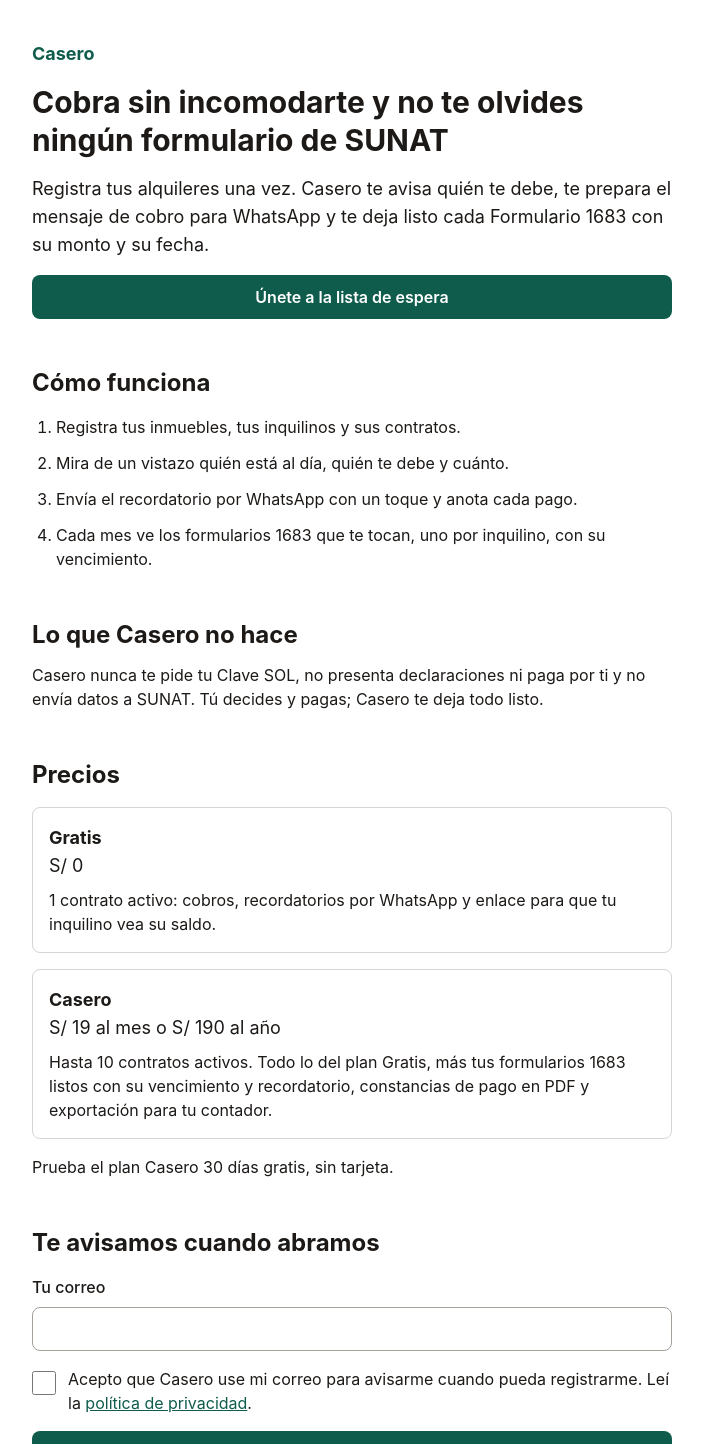
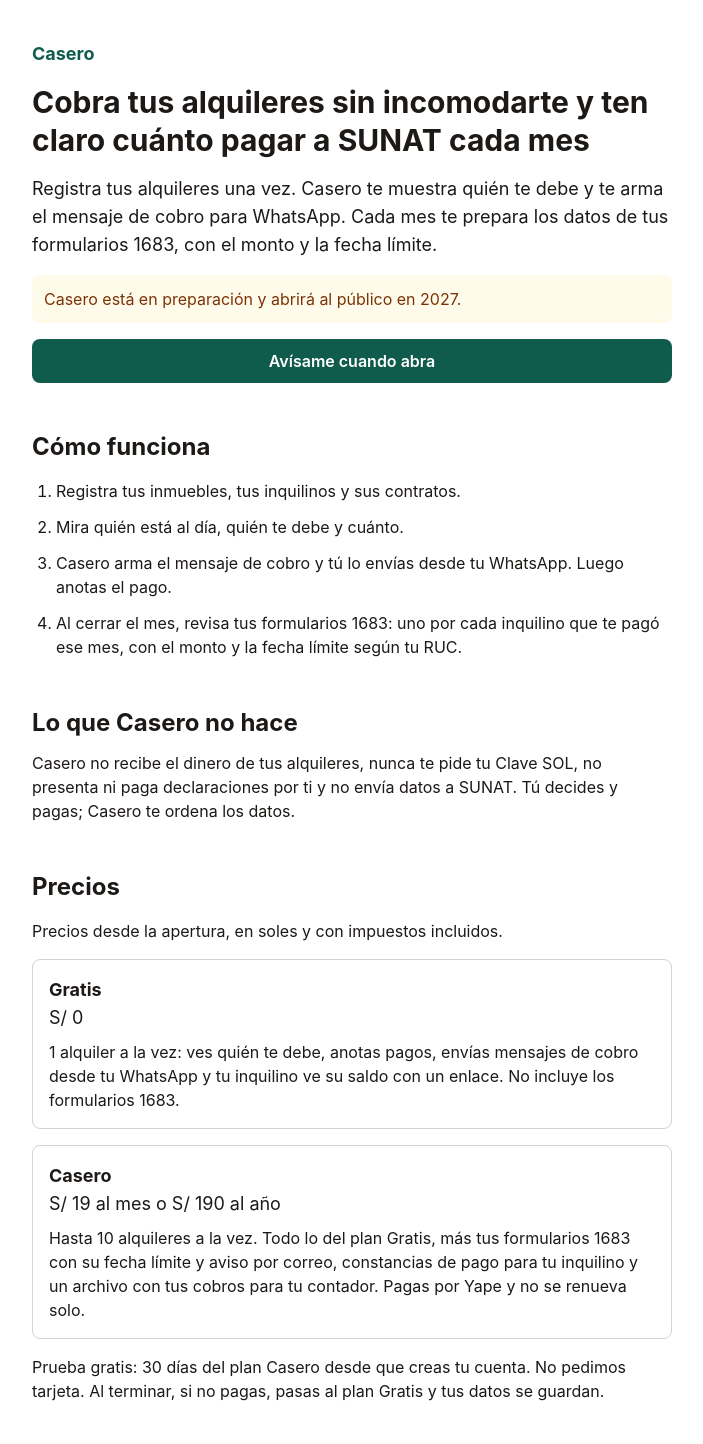
Before and after one commit to Alesso2805/casero, a React (Vite) app in the folder web/: page / in a window 1280 px wide. Shown: the top 1444 px of the page, without its empty margins (288-991 px from the left). Built offline with nearby package versions, Linux system fonts and the light colour scheme; what openapi-fetch would draw is missing.

Commit message:
feat(web): apply the reviewed landing copy

```diff
--- a/web/src/landing/LandingPage.tsx
+++ b/web/src/landing/LandingPage.tsx
@@ -10,6 +10,7 @@
         <p className="text-lg font-bold text-brand">Casero</p>
         <h1 className="text-3xl font-bold leading-tight">{copy.hero.title}</h1>
         <p className="text-lg">{copy.hero.lead}</p>
+        <p className="rounded-lg bg-amber-50 p-3 text-base text-amber-900">{copy.hero.notice}</p>
         <a
           href="#lista-de-espera"
           className="flex min-h-11 items-center justify-center rounded-lg bg-brand px-5 text-base font-semibold text-white hover:bg-brand-dark"
@@ -40,6 +41,7 @@
         <h2 id="precios" className="text-2xl font-bold">
           {copy.plans.title}
         </h2>
+        <p className="text-base">{copy.plans.note}</p>
         <ul className="flex flex-col gap-4">
           {copy.plans.items.map((plan) => (
             <li key={plan.name} className="rounded-lg border border-stone-300 p-4">
--- a/web/src/landing/WaitlistForm.tsx
+++ b/web/src/landing/WaitlistForm.tsx
@@ -92,7 +92,6 @@
             <Link to="/privacidad" className="text-brand underline">
               {text.privacyLink}
             </Link>
-            .
           </label>
         </div>
         {errors.consent && (
--- a/web/src/landing/copy.ts
+++ b/web/src/landing/copy.ts
@@ -1,58 +1,63 @@
+const dataController = "[nombre completo]";
+
 export const copy = {
   hero: {
-    title: "Cobra sin incomodarte y no te olvides ningún formulario de SUNAT",
-    lead: "Registra tus alquileres una vez. Casero te avisa quién te debe, te prepara el mensaje de cobro para WhatsApp y te deja listo cada Formulario 1683 con su monto y su fecha.",
-    action: "Únete a la lista de espera",
+    title: "Cobra tus alquileres sin incomodarte y ten claro cuánto pagar a SUNAT cada mes",
+    lead: "Registra tus alquileres una vez. Casero te muestra quién te debe y te arma el mensaje de cobro para WhatsApp. Cada mes te prepara los datos de tus formularios 1683, con el monto y la fecha límite.",
+    notice: "Casero está en preparación y abrirá al público en 2027.",
+    action: "Avísame cuando abra",
   },
   steps: {
     title: "Cómo funciona",
     items: [
       "Registra tus inmuebles, tus inquilinos y sus contratos.",
-      "Mira de un vistazo quién está al día, quién te debe y cuánto.",
-      "Envía el recordatorio por WhatsApp con un toque y anota cada pago.",
-      "Cada mes ve los formularios 1683 que te tocan, uno por inquilino, con su vencimiento.",
+      "Mira quién está al día, quién te debe y cuánto.",
+      "Casero arma el mensaje de cobro y tú lo envías desde tu WhatsApp. Luego anotas el pago.",
+      "Al cerrar el mes, revisa tus formularios 1683: uno por cada inquilino que te pagó ese mes, con el monto y la fecha límite según tu RUC.",
     ],
   },
   limits: {
     title: "Lo que Casero no hace",
-    body: "Casero nunca te pide tu Clave SOL, no presenta declaraciones ni paga por ti y no envía datos a SUNAT. Tú decides y pagas; Casero te deja todo listo.",
+    body: "Casero no recibe el dinero de tus alquileres, nunca te pide tu Clave SOL, no presenta ni paga declaraciones por ti y no envía datos a SUNAT. Tú decides y pagas; Casero te ordena los datos.",
   },
   plans: {
     title: "Precios",
+    note: "Precios desde la apertura, en soles y con impuestos incluidos.",
     items: [
       {
         name: "Gratis",
         price: "S/ 0",
         detail:
-          "1 contrato activo: cobros, recordatorios por WhatsApp y enlace para que tu inquilino vea su saldo.",
+          "1 alquiler a la vez: ves quién te debe, anotas pagos, envías mensajes de cobro desde tu WhatsApp y tu inquilino ve su saldo con un enlace. No incluye los formularios 1683.",
       },
       {
         name: "Casero",
         price: "S/ 19 al mes o S/ 190 al año",
         detail:
-          "Hasta 10 contratos activos. Todo lo del plan Gratis, más tus formularios 1683 listos con su vencimiento y recordatorio, constancias de pago en PDF y exportación para tu contador.",
+          "Hasta 10 alquileres a la vez. Todo lo del plan Gratis, más tus formularios 1683 con su fecha límite y aviso por correo, constancias de pago para tu inquilino y un archivo con tus cobros para tu contador. Pagas por Yape y no se renueva solo.",
       },
     ],
-    trial: "Prueba el plan Casero 30 días gratis, sin tarjeta.",
+    trial:
+      "Prueba gratis: 30 días del plan Casero desde que creas tu cuenta. No pedimos tarjeta. Al terminar, si no pagas, pasas al plan Gratis y tus datos se guardan.",
   },
   waitlist: {
     title: "Te avisamos cuando abramos",
-    emailLabel: "Tu correo",
-    consentLabel:
-      "Acepto que Casero use mi correo para avisarme cuando pueda registrarme. Leí la",
-    privacyLink: "política de privacidad",
+    emailLabel: "Tu correo electrónico",
+    consentLabel: `Acepto que ${dataController}, responsable de Casero, use mi correo solo para avisarme cuando abra el registro. Lo guardará hasta que me registre o 12 meses como máximo, y puedo pedir que lo borre cuando quiera.`,
+    privacyLink: "Ver la política de privacidad.",
     submit: "Avisarme",
     sending: "Enviando…",
-    success: "Listo. Te escribiremos cuando abramos el registro.",
-    invalidEmail: "Revisa tu correo, parece que tiene un error.",
-    missingConsent: "Para avisarte necesitamos tu permiso.",
+    success: "¡Listo! Te escribiremos a este correo cuando abramos.",
+    invalidEmail:
+      "Ese correo parece incompleto. Revisa que tenga @ y un punto, por ejemplo: nombre@gmail.com.",
+    missingConsent: "Marca la casilla para que podamos escribirte.",
     tooManyAttempts: "Recibimos muchos intentos desde tu conexión. Vuelve a intentarlo en una hora.",
     failure: "No pudimos guardar tu correo. Vuelve a intentarlo en unos minutos.",
   },
   footer: {
     privacy: "Política de privacidad",
     disclaimer:
-      "Casero es una herramienta de registro y cálculo. No es asesoría tributaria ni legal.",
+      "Casero es una herramienta de registro y cálculo. No es asesoría tributaria ni legal y no reemplaza a tu contador. El cálculo depende de los datos que registres.",
   },
   privacyBack: "Volver al inicio",
 } as const;
```
Also changed, not shown: 1 other file (tests, documents, lock files or other folders).
